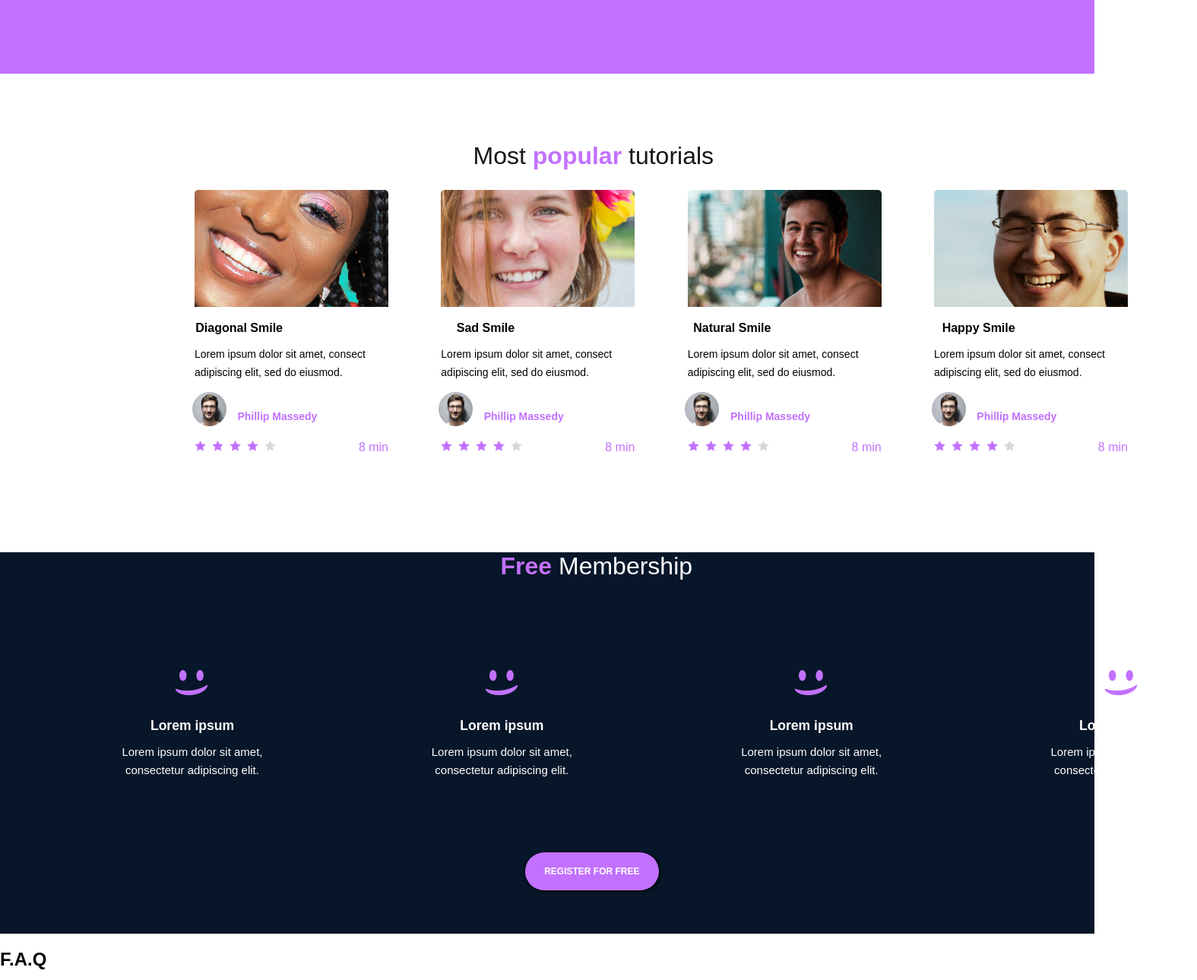
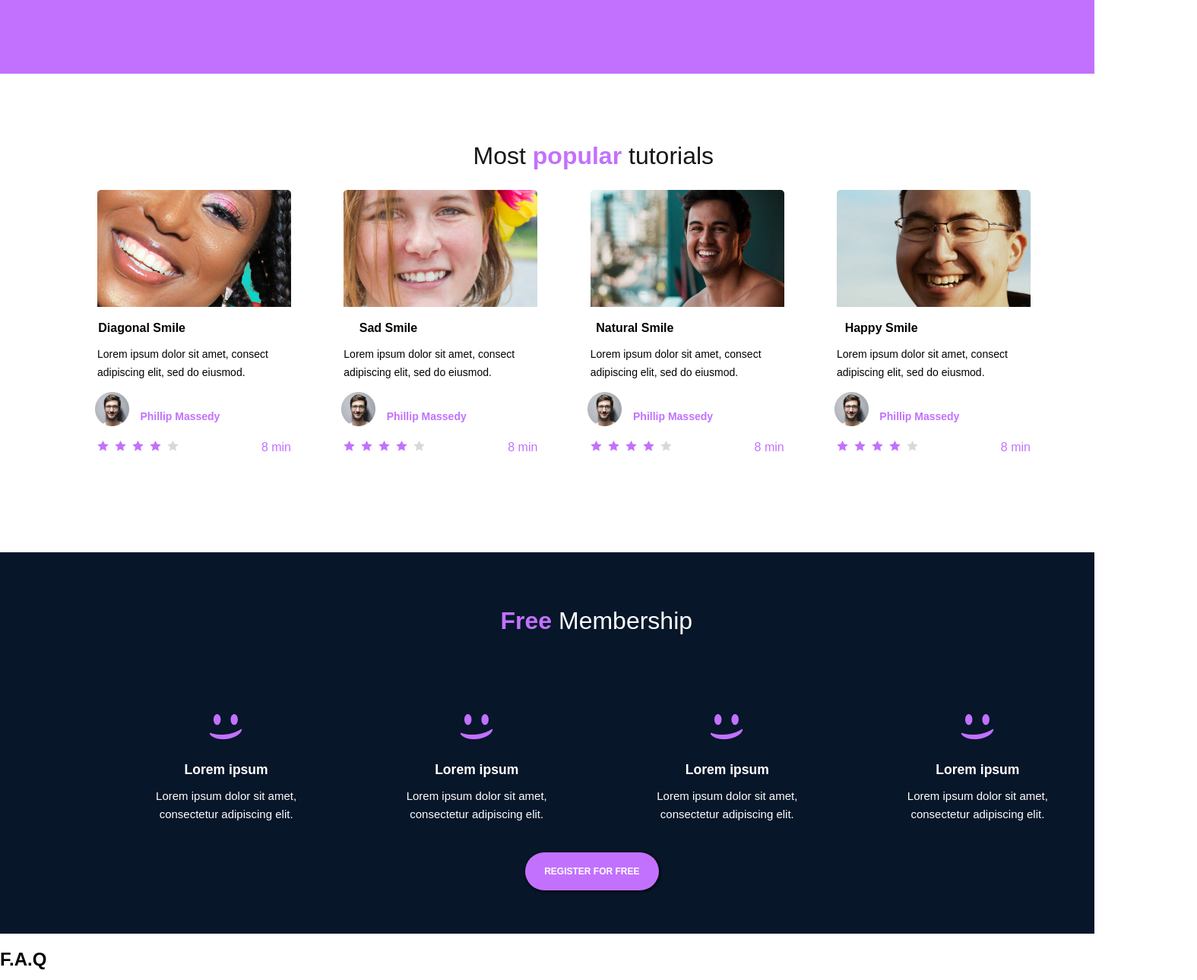
Before and after one commit to CodeWithRonnie/alx_html_css, a plain HTML site: page css_advanced/index.html in a window 1280 px wide. Shown: the part 1388-2678 px from the top of the page at 76% size, 1575 px wide, since content can reach past the window. Drawn offline with Linux system fonts and the light colour scheme.

Commit message:
created the free membership section

```diff
--- a/css_advanced/styles.css
+++ b/css_advanced/styles.css
@@ -219,7 +219,7 @@ margin: -3%;
     justify-content: space-between;
     width: 1228px;
     height: 450px;
-    margin-left: 20%;
+    margin-left: 10%;
 
 
 }
@@ -286,7 +286,8 @@ margin: -3%;
     display: flex;
     justify-content: center;
     align-items: center;
-    margin-left: 20%;
+    margin-left: 10%;
+
 
 }
 
@@ -296,20 +297,20 @@ margin: -3%;
     font-weight: 100;
     font-size: 32px;
     color:#FFFFFF;
-
+    padding-top: 5%;
 }
 
 .membership-content{
-    margin: 0 9%;
+    margin: 0 5%;
     width: 230px;
     height: 153px;
-    color: white;
-    margin-top: 8%;
+    color: #ffffff;
+    margin-top: 6%;
     line-height: 24px;
     font-size: 15px;
     text-align: center;
 }
 
 .btn-2{
-    margin-top:6%;
+    margin-top:2%;
 }
```
